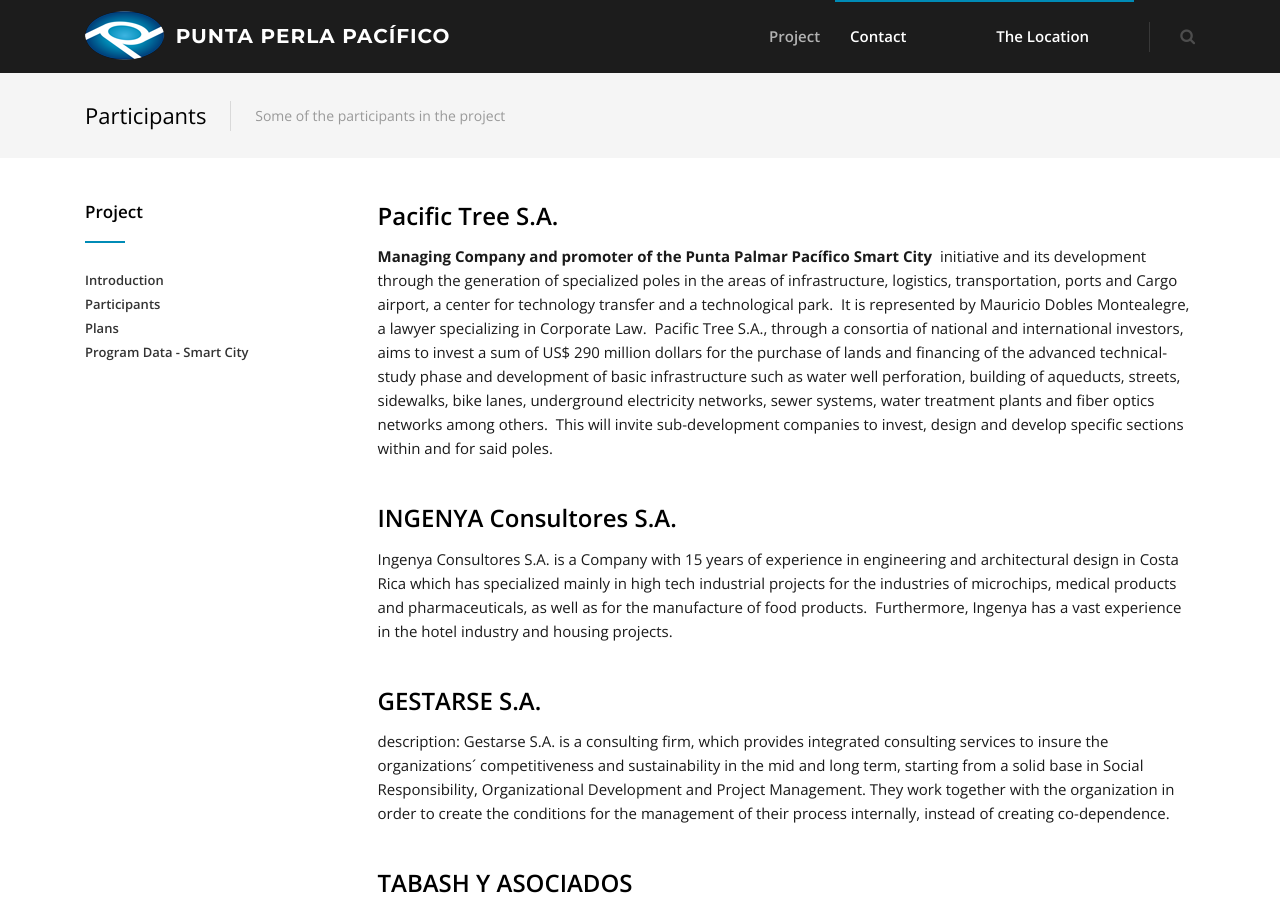
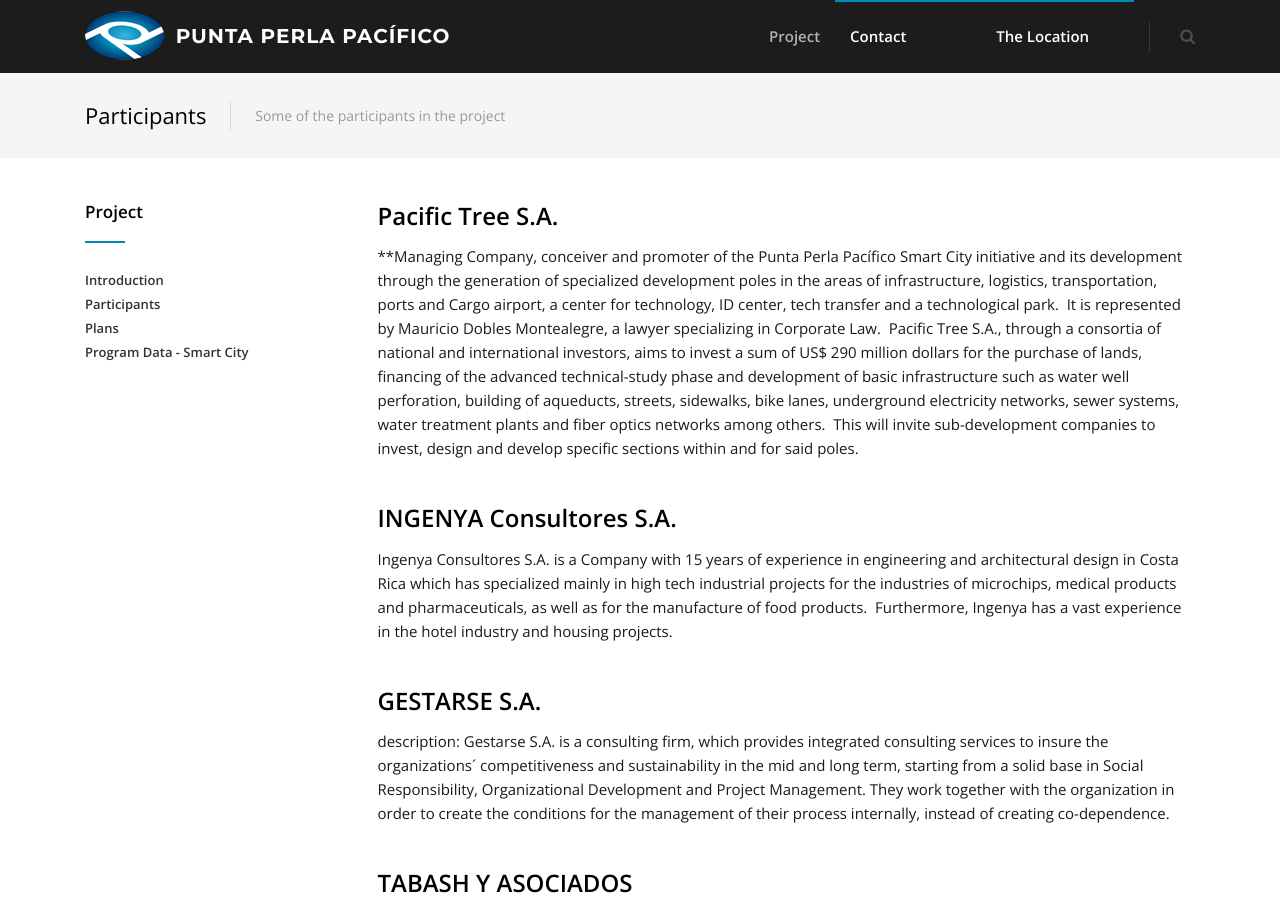
Before and after one commit to guayom/ppp, a Jekyll site: the page built from participants.md, in a window 1280 px wide and 900 px high. Built offline with Jekyll 4.4.1, drawn with Linux system fonts in a browser that asks for light colours; nearby versions of some CDN libraries; some of the changed lines change nothing that is shown; some of the changed text lies outside the part shown.

Commit message:
Participant's editing.

```diff
--- a/participants.md
+++ b/participants.md
@@ -7,7 +7,7 @@
 ---
 ## Pacific Tree S.A.
 
-**Managing Company and promoter of the Punta Palmar Pacífico Smart City**  initiative and its development through the generation of specialized poles in the areas of infrastructure, logistics, transportation, ports and Cargo airport, a center for technology transfer and a technological park.  It is represented by Mauricio Dobles Montealegre, a lawyer specializing in Corporate Law.  Pacific Tree S.A., through a consortia of national and international investors, aims to invest a sum of US$ 290 million dollars for the purchase of lands and financing of the advanced technical-study phase and development of basic infrastructure such as water well perforation, building of aqueducts, streets, sidewalks, bike lanes, underground electricity networks, sewer systems, water treatment plants and fiber optics networks among others.  This will invite sub-development companies to invest, design and develop specific sections within and for said poles.
+**Managing Company, conceiver and promoter of the Punta Perla Pacífico Smart City initiative and its development through the generation of specialized development poles in the areas of infrastructure, logistics, transportation, ports and Cargo airport, a center for technology, ID center, tech transfer and a technological park.  It is represented by Mauricio Dobles Montealegre, a lawyer specializing in Corporate Law.  Pacific Tree S.A., through a consortia of national and international investors, aims to invest a sum of US$ 290 million dollars for the purchase of lands, financing of the advanced technical-study phase and development of basic infrastructure such as water well perforation, building of aqueducts, streets, sidewalks, bike lanes, underground electricity networks, sewer systems, water treatment plants and fiber optics networks among others.  This will invite sub-development companies to invest, design and develop specific sections within and for said poles.
 
 ## INGENYA Consultores S.A.
 
@@ -27,12 +27,12 @@
 ## Theme Park
 
 ### Natuwa
-Aramacao Bird Sanctuary
+Aramacao Bird Sanctuary. *to be described.
 Pendiente - Theme Park
 
 [natuwa.com](http://natuwa.com)
 
-## Nortdeco
+## Nortdeco.  *to be described.
 
 Agregar descripciónotequals
 [Nortdeco Website](http://nortdeco.com)
```
